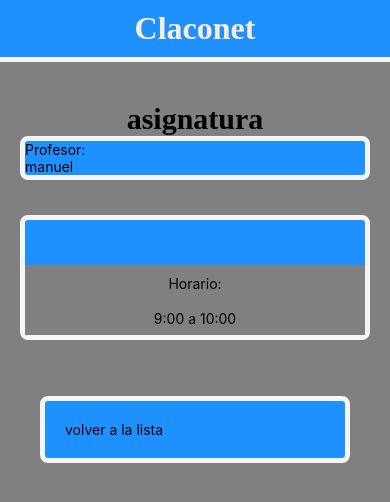
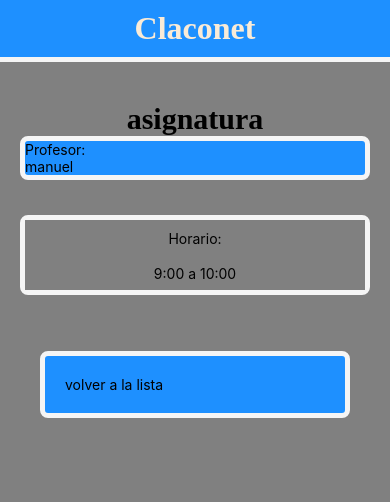
Before and after one commit to manzo1701/claconet, a React Native app: screen /asignatura_1 in a window 390 px wide. Shown: the top 502 px of the page. Built offline with nearby package versions, Linux system fonts and the light colour scheme.

Commit message:
comit realizado

```diff
--- a/Styles/Styles.css
+++ b/Styles/Styles.css
@@ -46,7 +46,7 @@
     display: block;
     border-radius: 8px;
     line-height: 35px;
-    padding-top: 45px;
+
     background-color: dodgerblue;
     margin-bottom: 16%;
 }
```
